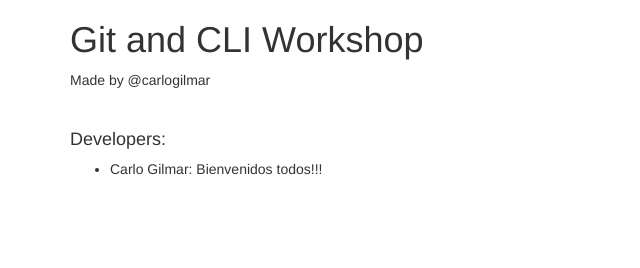
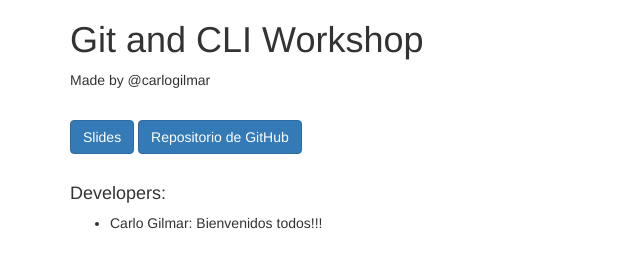
Before and after one commit to carlogilmar/git-basics-workshop, a plain HTML site: page index.html in a window 1280 px wide. Shown: the whole page, without its empty margins (0-640 px from the left). Drawn offline with nearby package versions, Linux system fonts and the light colour scheme.

Commit message:
Updating index and readme

```diff
--- a/index.html
+++ b/index.html
@@ -1,7 +1,7 @@
 <!DOCTYPE html>
 <html lang="en">
 <head>
-  <title>Bootstrap Example</title>
+  <title>Git and CLI Workshop</title>
   <meta charset="utf-8">
   <meta name="viewport" content="width=device-width, initial-scale=1">
   <link rel="stylesheet" href="https://maxcdn.bootstrapcdn.com/bootstrap/3.4.0/css/bootstrap.min.css">
@@ -14,6 +14,11 @@
   <h1> Git and CLI Workshop </h1>
   <p> Made by @carlogilmar </p>
 
+  <br>
+  <a class="btn btn-primary" href="https://docs.google.com/presentation/d/1784rb52eZTSQqkX7A3v-d-ZyU7dER1QbGcoU76yrG8A/edit#slide=id.p" role="button"> Slides </a>
+  <a class="btn btn-primary" href="https://github.com/carlogilmar/git-basics-workshop" role="button"> Repositorio de GitHub </a>
+  <br>
+
 	<br>
 	<h4> Developers: </h4>
 	<ul>
```
Also changed, not shown: 1 other file.
